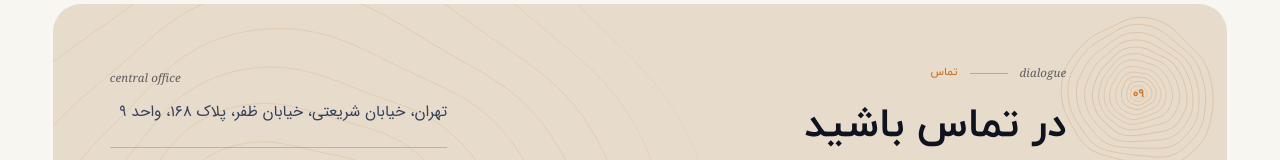
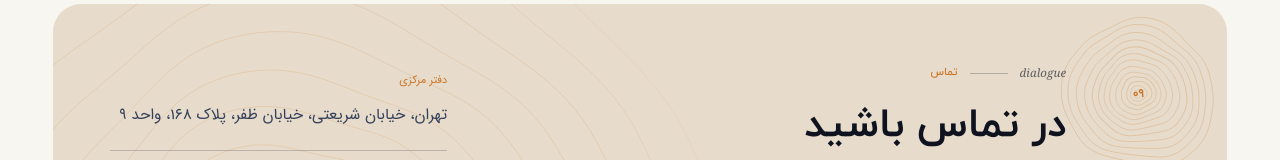
Before and after one commit to ali-shahabi/medisdesign, a Next.js app: page / in a window 1280 px wide. Shown: the part 7254-7414 px from the top of the page. Built offline with nearby package versions, Linux system fonts and the light colour scheme.

Commit message:
Persian label for central office in contact panel

```diff
--- a/components/Cta.tsx
+++ b/components/Cta.tsx
@@ -72,10 +72,8 @@ export function Cta({
             <div className="c-side col-start-9 col-span-4">
               {side ?? (
                 <>
-                  <span className="latin" lang="en">
-                    central office
-                  </span>
                   <div className="c-address mt-0 border-t-0 pt-0">
+                    <span className="lbl">دفتر مرکزی</span>
                     <p>{contact.office}</p>
                   </div>
                   <div className="c-address">
```
